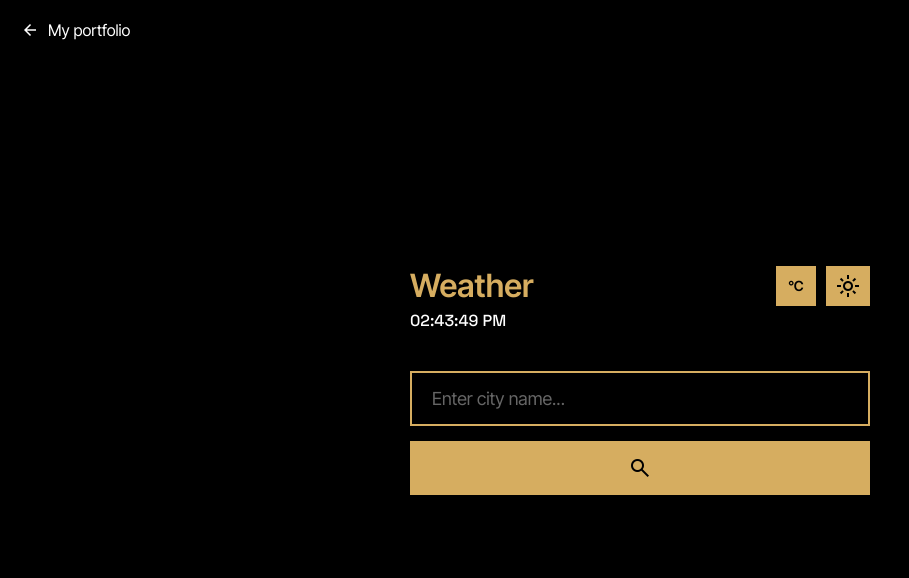
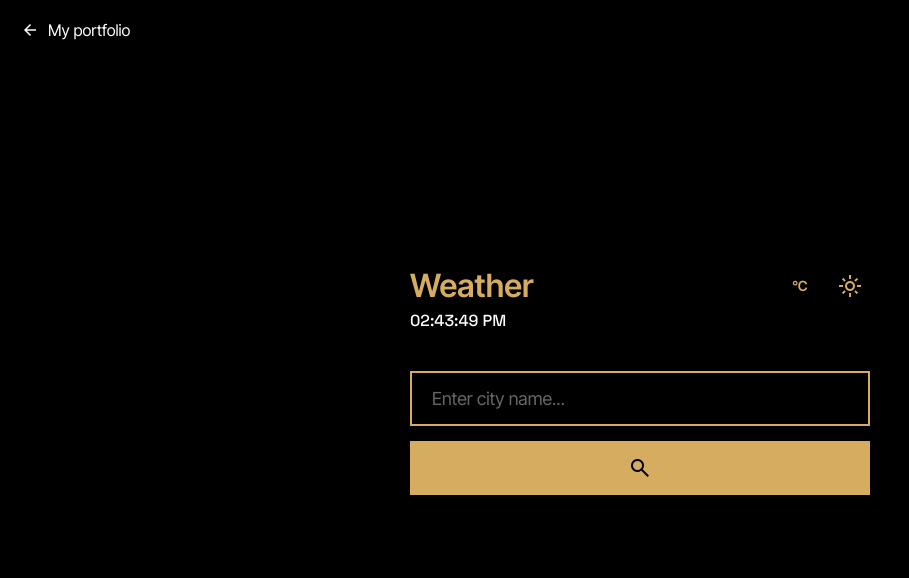
Before and after one commit to thekzbn/Weather-App, a plain HTML site: page index.html in a window 1280 px wide. Shown: the whole page, without its empty margins (0-909 px from the left). Drawn offline with nearby package versions, Linux system fonts and the light colour scheme.

Commit message:
Update style.css

```diff
--- a/assets/css/style.css
+++ b/assets/css/style.css
@@ -108,9 +108,9 @@ body {
 
 .temp-toggle,
 .theme-toggle {
-    background: var(--accent-color);
-    border: 2px solid var(--accent-color);
-    color: var(--bg-color);
+    background: var(--bg-color);
+    border: none;
+    color: var(--accent-color);
     padding: 8px;
     cursor: pointer;
     display: flex;
@@ -122,7 +122,7 @@ body {
 
 .temp-toggle:hover,
 .theme-toggle:hover {
-    background-color: var(--text-color);
+    background-color: var(--accent-color);
     color: var(--bg-color);
 }
 
```
